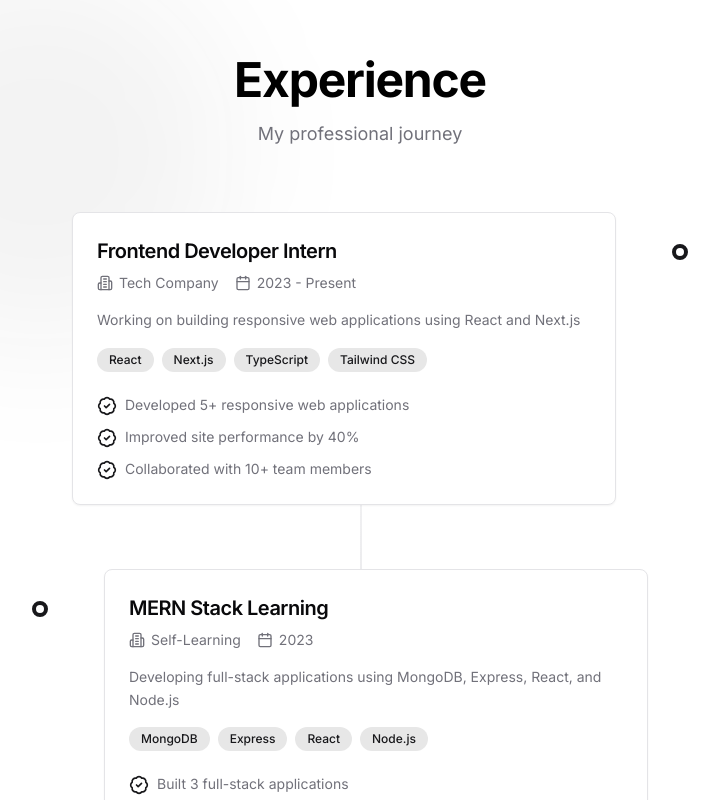
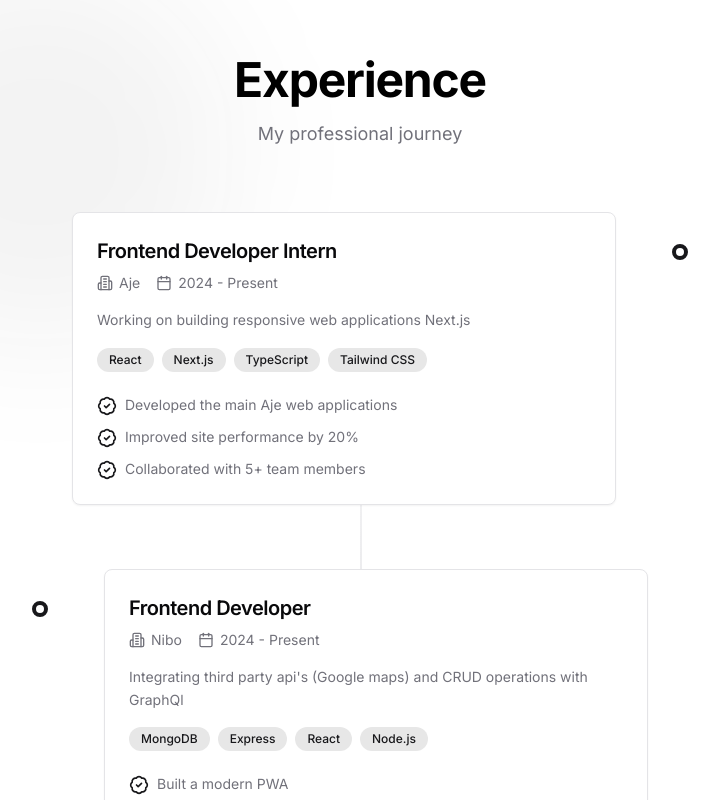
Before and after one commit to paul1029-ife/ifeoluwa-portfolio, a Next.js app: page / in a window 1280 px wide. Shown: the part 2676-3476 px from the top of the page, without its empty margins (280-999 px from the left). Built offline with nearby package versions, Linux system fonts and the light colour scheme.

Commit message:
Correct text in sections.

```diff
--- a/components/about.tsx
+++ b/components/about.tsx
@@ -67,13 +67,13 @@ export function AboutSection() {
                     </p>
                   </div>
                   <div className="space-y-2">
-                    <h3 className="text-3xl font-bold">20+</h3>
+                    <h3 className="text-3xl font-bold">10+</h3>
                     <p className="text-sm text-muted-foreground">
                       Projects Completed
                     </p>
                   </div>
                   <div className="space-y-2">
-                    <h3 className="text-3xl font-bold">5+</h3>
+                    <h3 className="text-3xl font-bold">2+</h3>
                     <p className="text-sm text-muted-foreground">
                       Happy Clients
                     </p>
--- a/components/experience.tsx
+++ b/components/experience.tsx
@@ -7,27 +7,26 @@ import { Card } from "@/components/ui/card";
 const experiences = [
   {
     title: "Frontend Developer Intern",
-    company: "Tech Company",
-    period: "2023 - Present",
-    description:
-      "Working on building responsive web applications using React and Next.js",
+    company: "Aje",
+    period: "2024 - Present",
+    description: "Working on building responsive web applications Next.js",
     skills: ["React", "Next.js", "TypeScript", "Tailwind CSS"],
     highlights: [
-      "Developed 5+ responsive web applications",
-      "Improved site performance by 40%",
-      "Collaborated with 10+ team members",
+      "Developed the main Aje web applications",
+      "Improved site performance by 20%",
+      "Collaborated with 5+ team members",
     ],
   },
   {
-    title: "MERN Stack Learning",
-    company: "Self-Learning",
-    period: "2023",
+    title: "Frontend Developer",
+    company: "Nibo",
+    period: "2024 - Present",
     description:
-      "Developing full-stack applications using MongoDB, Express, React, and Node.js",
+      "Integrating third party api's (Google maps) and CRUD operations with GraphQl",
     skills: ["MongoDB", "Express", "React", "Node.js"],
     highlights: [
-      "Built 3 full-stack applications",
-      "Implemented REST APIs",
+      "Built a modern PWA",
+      "Implemented Appolo GraphQl",
       "Deployed on cloud platforms",
     ],
   },
```
